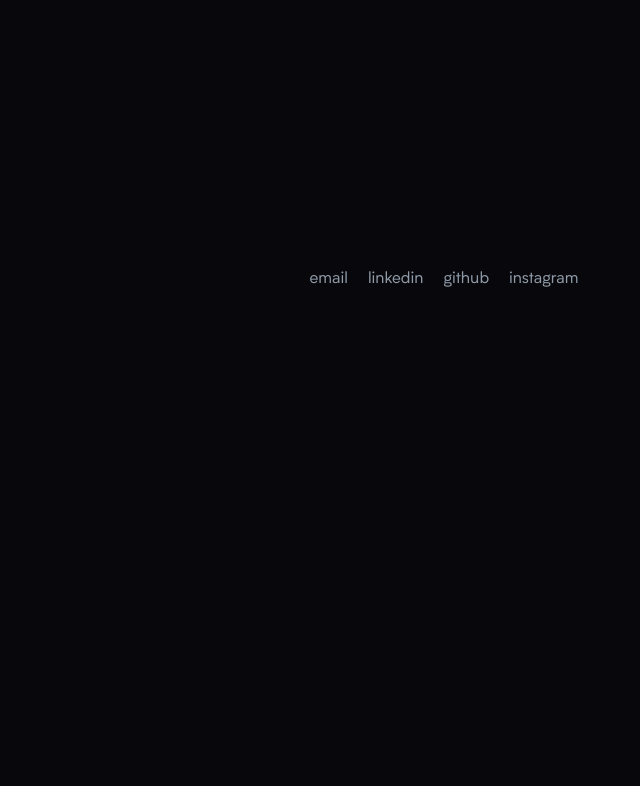
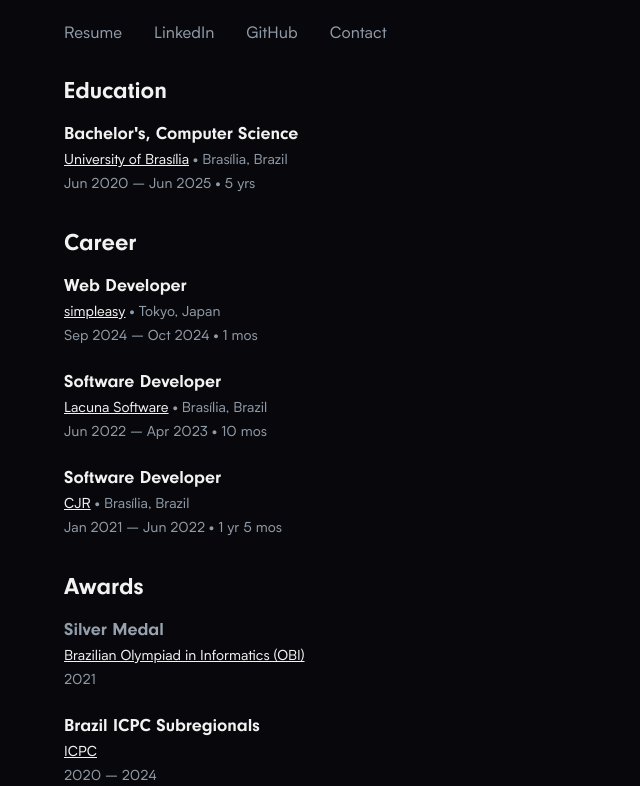
Before and after one commit to tilnoene/tilnoene.com, a Next.js app: page /about in a window 1280 px wide. Shown: the part 494-1280 px from the top of the page, without its empty margins (196-836 px from the left). Before the commit the page ends 800 px from the top, so only its background shows below. Built offline with nearby package versions, Linux system fonts and the light colour scheme.

Commit message:
feat: Start the creation of the about page

```diff
--- a/src/app/about/page.tsx
+++ b/src/app/about/page.tsx
@@ -1,12 +1,43 @@
 import Image from 'next/image'
+import { parseISO, format, intervalToDuration } from 'date-fns'
 
-import profileImage from '@/app/assets/victor-computador.jpg'
 import GradientTitle from '@/app/components/GradientTitle'
 
+import {
+  Award,
+  awards,
+  Education,
+  education,
+  Job,
+  jobs,
+} from '@/app/data/about'
+import profileImage from '@/app/assets/victor-computador.jpg'
+
 export default function About() {
+  const getDuration = (startDate: string, endDate: string) => {
+    const durationObj = intervalToDuration({
+      start: parseISO(startDate),
+      end: endDate ? parseISO(endDate) : new Date(),
+    })
+
+    let durationStr = ''
+
+    if (durationObj.years !== undefined && durationObj.years > 1) {
+      durationStr = `${durationObj.years} yrs `
+    } else if (durationObj.years === 1) {
+      durationStr = `${durationObj.years} yr `
+    }
+
+    if (durationObj.months !== undefined && durationObj.months > 0) {
+      durationStr += `${durationObj.months} mos`
+    }
+
+    return durationStr
+  }
+
   return (
     <div>
-      <GradientTitle className="from-pink to-purple mb-4">
+      <GradientTitle className="from-pink to-purple mb-5">
         Programming goes far beyond syntax
       </GradientTitle>
 
@@ -40,6 +71,130 @@ export default function About() {
           </p>
         </div>
       </div>
+
+      <div className="flex gap-8 my-6">
+        <p>Resume</p>
+
+        <p>LinkedIn</p>
+
+        <p>GitHub</p>
+
+        <p>Contact</p>
+      </div>
+
+      <div className="mt-8 flex flex-col gap-9">
+        <div>
+          <h2 className="mb-3">Education</h2>
+
+          <div className="flex flex-col gap-6">
+            {education.map((education: Education) => (
+              <div>
+                <h3>{education.title}</h3>
+                <div className="[&_*]:text-sm">
+                  <p className="mb-1">
+                    <a
+                      href={education.universityUrl}
+                      target="_blank"
+                      rel="noreferrer"
+                    >
+                      {education.universityName}
+                    </a>
+                    <span> • {education.location}</span>
+                  </p>
+                  <p>
+                    <span>
+                      {format(parseISO(education.startDate), 'LLL yyyy')}
+                    </span>
+                    <span> – </span>
+                    <span>
+                      {education.endDate
+                        ? format(parseISO(education.endDate), 'LLL yyyy')
+                        : 'Present'}
+                    </span>
+                    <span> • </span>
+                    <span>
+                      {getDuration(education.startDate, education.endDate)}
+                    </span>
+                  </p>
+                </div>
+              </div>
+            ))}
+          </div>
+        </div>
+
+        <div>
+          <h2 className="mb-3">Career</h2>
+
+          <div className="flex flex-col gap-6">
+            {jobs.map((job: Job) => (
+              <div>
+                <h3>{job.title}</h3>
+                <div className="[&_*]:text-sm">
+                  <p className="mb-1">
+                    <a href={job.companyUrl} target="_blank" rel="noreferrer">
+                      {job.company}
+                    </a>
+                    <span> • {job.location}</span>
+                  </p>
+                  <p>
+                    <span>{format(parseISO(job.startDate), 'LLL yyyy')}</span>
+                    <span> – </span>
+                    <span>
+                      {job.endDate
+                        ? format(parseISO(job.endDate), 'LLL yyyy')
+                        : 'Present'}
+                    </span>
+                    <span> • </span>
+                    <span>{getDuration(job.startDate, job.endDate)}</span>
+                  </p>
+                </div>
+              </div>
+            ))}
+          </div>
+        </div>
+
+        <div>
+          <div>
+            <h2 className="mb-3">Awards</h2>
+
+            <div className="flex flex-col gap-6">
+              {awards.map((award: Award) => (
+                <div>
+                  <h3
+                    className={
+                      award.title === 'Silver Medal'
+                        ? `bg-gradient-to-r from-secondary to-primary`
+                        : 'bg-primary'
+                    }
+                    style={{
+                      backgroundSize: '100%',
+                      backgroundClip: 'text',
+                      WebkitBackgroundClip: 'text',
+                      MozBackgroundClip: 'text',
+                      WebkitTextFillColor: 'transparent',
+                      WebkitBoxDecorationBreak: 'clone',
+                    }}
+                  >
+                    {award.title}
+                  </h3>
+                  <div className="[&_*]:text-sm">
+                    <p className="mb-1">
+                      <a
+                        href={award.competitionUrl}
+                        target="_blank"
+                        rel="noreferrer"
+                      >
+                        {award.competition}
+                      </a>
+                    </p>
+                    <p>{award.date}</p>
+                  </div>
+                </div>
+              ))}
+            </div>
+          </div>
+        </div>
+      </div>
     </div>
   )
 }
--- a/src/app/components/Footer.tsx
+++ b/src/app/components/Footer.tsx
@@ -23,7 +23,7 @@ export default function Footer() {
   ]
 
   return (
-    <footer className="w-full h-14 mt-auto flex justify-center items-center">
+    <footer className="w-full h-14 flex justify-center items-center mt-24">
       <ul className="flex gap-5">
         {links.map(link => (
           <li key={link.title}>
@@ -31,7 +31,7 @@ export default function Footer() {
               href={link.url}
               target="_blank"
               rel="noreferrer"
-              className="text-secondary lowercase font-body no-underline hover:underline underline-offset-2"
+              className="text-secondary lowercase font-body no-underline hover:underline hover:text-primary underline-offset-2"
             >
               {link.title}
             </a>
--- a/src/app/components/Navbar.tsx
+++ b/src/app/components/Navbar.tsx
@@ -4,7 +4,7 @@ import Link from 'next/link'
 import { usePathname } from 'next/navigation'
 
 export default function Navbar() {
-  const pages = ['Home', 'About', 'Articles', 'Projects', 'Uses', 'Contact']
+  const pages = ['Home', 'About', 'Posts', 'Projects', 'Tools', 'Contact']
   const currentPathname = usePathname()
 
   return (
--- /dev/null
+++ b/src/app/data/about.ts
@@ -0,0 +1,87 @@
+export type Job = {
+  title: string,
+  type: string,
+  company: string,
+  companyUrl: string,
+  startDate: string,
+  endDate: string,
+  location: string,
+};
+
+export type Education = {
+  title: string,
+  universityName: string,
+  universityUrl: string,
+  startDate: string,
+  endDate: string,
+  location: string,
+}
+
+export type Award = {
+  title: string,
+  competition: string,
+  competitionUrl: string,
+  date: string,
+}
+
+export const jobs: Job[] = [
+  {
+    title: 'Web Developer',
+    type: 'Internship',
+    company: 'simpleasy',
+    companyUrl: 'https://www.simpleasy.jp/',
+    startDate: '2024-09-30',
+    endDate: '2024-10-30',
+    location: 'Tokyo, Japan',
+  },
+  {
+    title: 'Software Developer',
+    type: 'Full Time',
+    company: 'Lacuna Software',
+    companyUrl: 'https://www.lacunasoftware.com/',
+    startDate: '2022-06-01',
+    endDate: '2023-04-01',
+    location: 'Brasília, Brazil',
+  },
+  {
+    title: 'Software Developer',
+    type: 'Part Time',
+    company: 'CJR',
+    companyUrl: 'https://www.cjr.org.br/',
+    startDate: '2021-01-01',
+    endDate: '2022-06-01',
+    location: 'Brasília, Brazil',
+  }
+]
+
+export const education: Education[] = [
+  {
+    title: "Bachelor's, Computer Science",
+    universityName: 'University of Brasília',
+    universityUrl: 'TODO',
+    startDate: '2020-06-01',
+    endDate: '2025-06-01',
+    location: 'Brasília, Brazil',
+  }
+]
+
+export const awards: Award[] = [
+  {
+    title: "Silver Medal",
+    competition: "Brazilian Olympiad in Informatics (OBI)",
+    competitionUrl: "TODO",
+    date: "2021"
+  },
+  {
+    title: "Brazil ICPC Subregionals",
+    competition: "ICPC",
+    competitionUrl: "TODO",
+    date: "2020 – 2024",
+  },
+  {
+    title: "Bronze Medal",
+    competition: "Brazilian Mathematics Olympiad (OBMEP)",
+    competitionUrl: "TODO",
+    date: "2019"
+  },
+]
```
